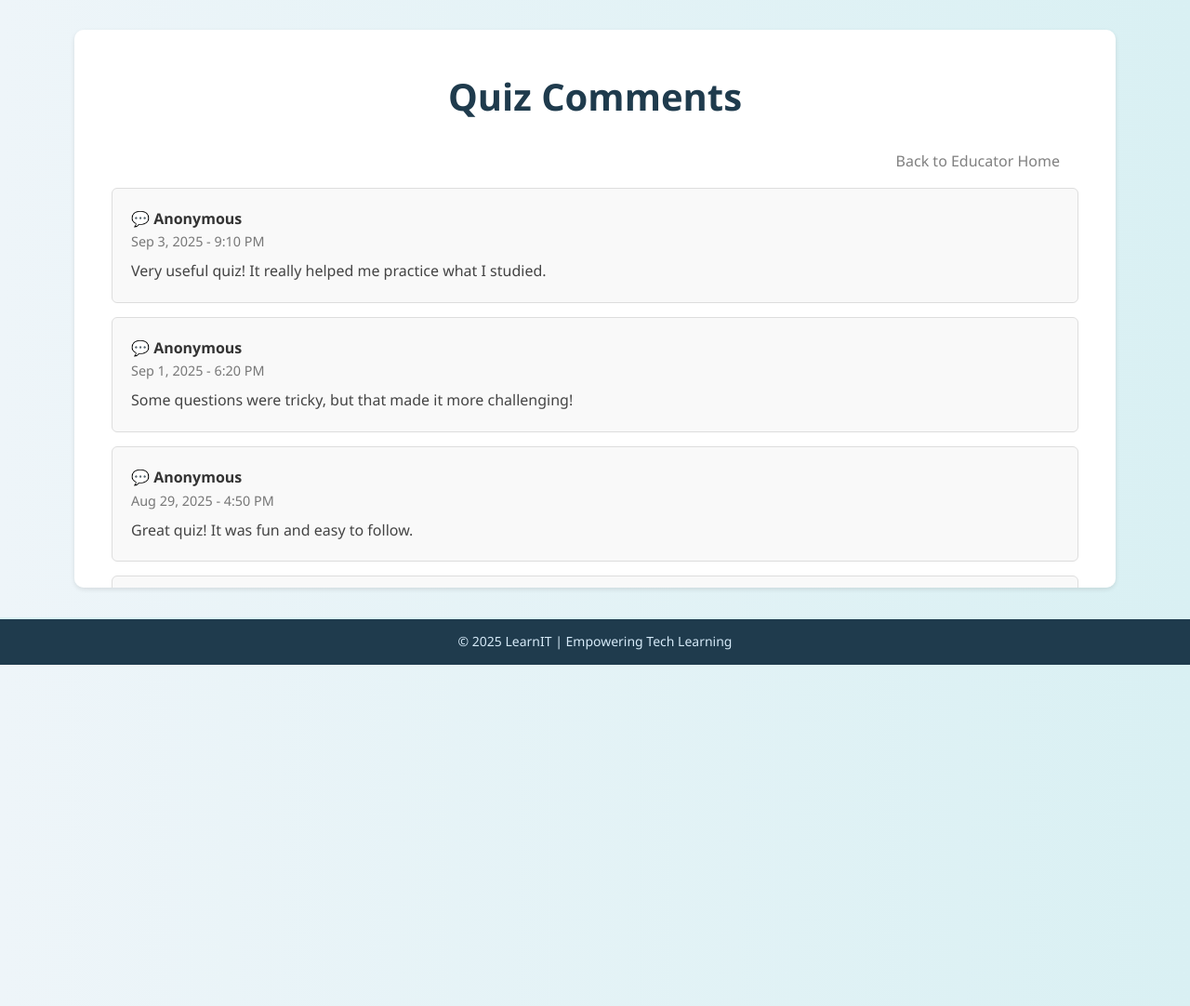
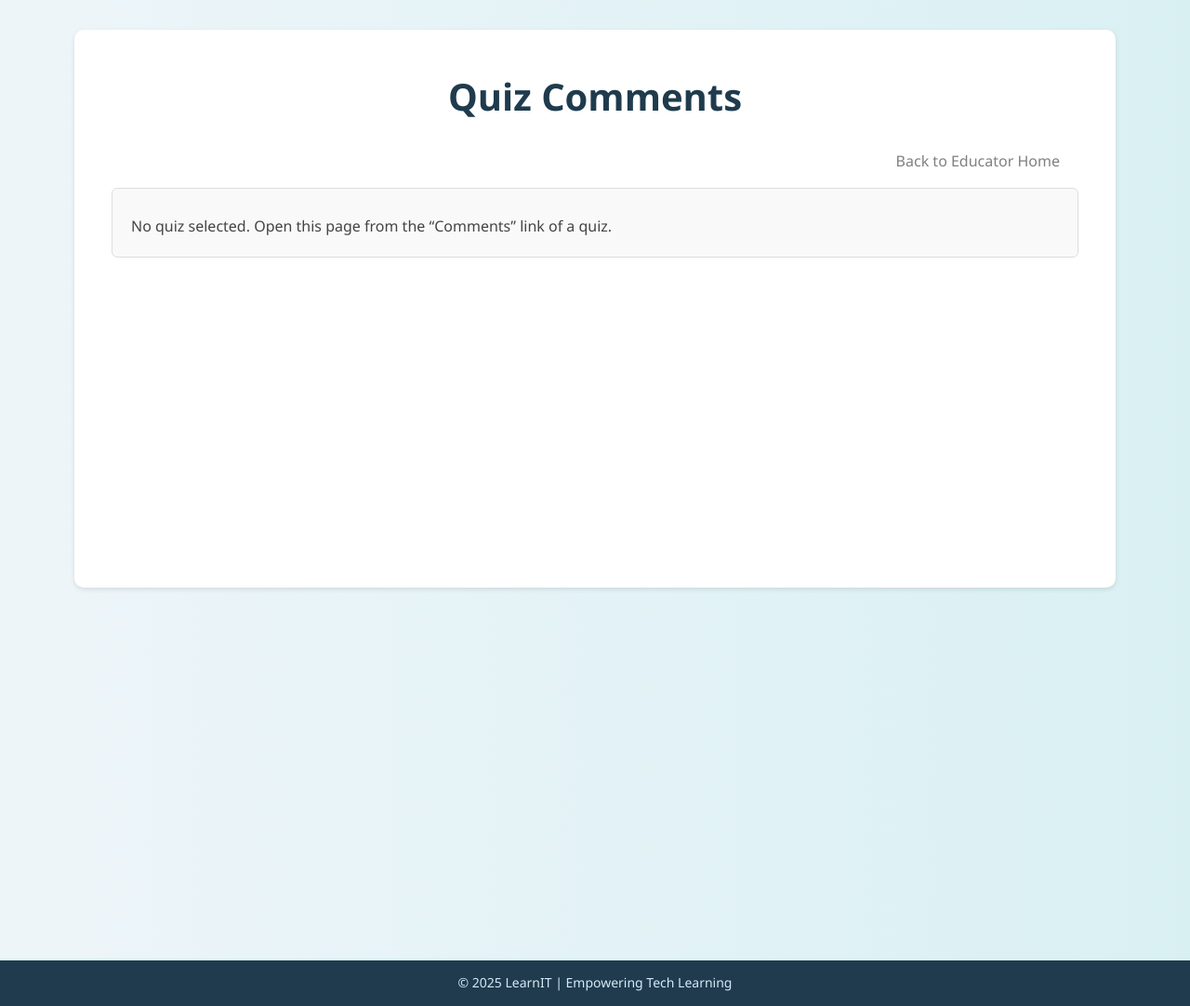
Before and after one commit to Mayaz-15/Web2-Project, a PHP site: page /Web2Project/comments.php in a window 1280 px wide. Shown: the part 78-1160 px from the top of the page at 93% size. Run offline with PHP 8.4, Linux system fonts and the light colour scheme; the visitor is signed in with stand-in values (Sample User, id 1).

Commit message:
Update comments.php

```diff
--- a/LearnIT/Web2Project/comments.php
+++ b/LearnIT/Web2Project/comments.php
@@ -1,3 +1,48 @@
+<?php
+session_start();
+
+
+if (!isset($_SESSION['user_id'])) {
+    header("Location: index.php");
+    exit();
+}
+
+
+if ($_SESSION['user_type'] !== 'educator') {
+    header("Location: index.php");
+    exit();
+}
+
+
+
+include "connect.php";
+session_start();
+
+$quizId = 0;
+if (isset($_GET['quizID']))   { $quizId = (int)$_GET['quizID']; }
+elseif (isset($_GET['quiz_id'])) { $quizId = (int)$_GET['quiz_id']; }
+
+$comments = [];
+if ($quizId > 0) {
+    $sql  = "SELECT id, comments, date
+             FROM quizfeedback
+             WHERE quizID = ?
+             ORDER BY date DESC, id DESC";
+    $stmt = $conn->prepare($sql);
+    $stmt->bind_param("i", $quizId);
+    $stmt->execute();
+    $res = $stmt->get_result();
+    while ($row = $res->fetch_assoc()) {
+        $comments[] = $row;
+    }
+    $stmt->close();
+}
+?>
+
+
+
+
+
 <!DOCTYPE html>
 <html lang="en">
 <head>
@@ -109,6 +154,7 @@ margin-bottom:15px;
 
 </head>
 <body>
+    <div class="comments-wrapper" >
   <header>
     <div class="logo">
       <img src="images/logo.png" alt="LearnIT Logo">
@@ -123,48 +169,37 @@ margin-bottom:15px;
 
 
 <section class="comments-section">
-    <h2>Quiz Comments</h2>
+  <h2>Quiz Comments</h2>
 
- <div class="commentback">
-<a class="takeHome" href="educator.php">Back to Educator Home</a>
-</div>
+  <div class="commentback">
+    <a class="takeHome" href="educator.php">Back to Educator Home</a>
+  </div>
 
+  <?php if ($quizId === 0): ?>
     <div class="comment">
-      <div class="author">💬 Anonymous</div>
-      <div class="date">Sep 3, 2025 - 9:10 PM</div>
-      <div class="text">Very useful quiz! It really helped me practice what I studied.</div>
+      <div class="text">No quiz selected. Open this page from the “Comments” link of a quiz.</div>
     </div>
+  <?php elseif (empty($comments)): ?>
+    <div class="comment">
+      <div class="text">No comments yet.</div>
+    </div>
+  <?php else: ?>
+    <?php foreach ($comments as $c): ?>
+      <div class="comment">
+        <div class="author">💬 Anonymous</div>
+        <div class="date">
+          <?=
+            htmlspecialchars(
+              date('M j, Y – g:i A', strtotime($c['date']))
+            );
+          ?>
+        </div>
+        <div class="text"><?= nl2br(htmlspecialchars($c['comments'])) ?></div>
+      </div>
+    <?php endforeach; ?>
+  <?php endif; ?>
+</section>
 
-    <div class="comment">
-      <div class="author">💬 Anonymous</div>
-      <div class="date">Sep 1, 2025 - 6:20 PM</div>
-      <div class="text">Some questions were tricky, but that made it more challenging!</div>
-    </div>
-
-    <div class="comment">
-      <div class="author">💬 Anonymous</div>
-      <div class="date">Aug 29, 2025 - 4:50 PM</div>
-      <div class="text">Great quiz! It was fun and easy to follow.</div>
-    </div>
-
-    <div class="comment">
-      <div class="author">💬 Anonymous</div>
-      <div class="date">Aug 27, 2025 - 8:05 PM</div>
-      <div class="text">I liked the design of the quiz, very clean and easy to use.</div>
-    </div>
-
-    <div class="comment">
-      <div class="author">💬 Anonymous</div>
-      <div class="date">Aug 24, 2025 - 7:40 PM</div>
-      <div class="text">The quiz was nice, but I think some questions were a bit too long.</div>
-    </div>
-
-    <div class="comment">
-      <div class="author">💬 Anonymous</div>
-      <div class="date">Aug 21, 2025 - 2:15 PM</div>
-      <div class="text">Good coverage of the topic, but maybe add more hints next time.</div>
-    </div>
-  </section>
 
 
 
@@ -173,5 +208,29 @@ margin-bottom:15px;
   <footer>
     <p>&copy; 2025 LearnIT | Empowering Tech Learning</p>
   </footer>
+    </div>
 </body>
 </html>
+
+
+<style>
+
+.comments-wrapper {
+  min-height: 100vh;
+  display: flex;
+  flex-direction: column;
+}
+
+.comments-wrapper header {
+  flex: 0 0 auto;
+}
+
+.comments-wrapper .comments-section {
+  flex: 1 0 auto;
+}
+
+.comments-wrapper footer {
+  margin-top: auto;
+}
+
+</style>
```
